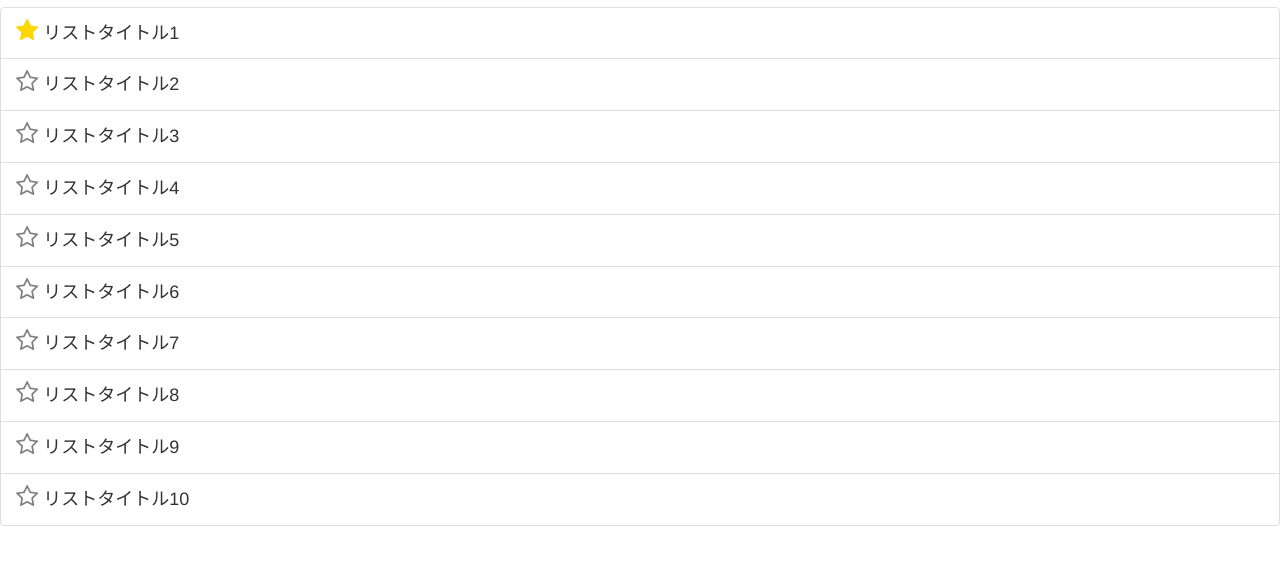
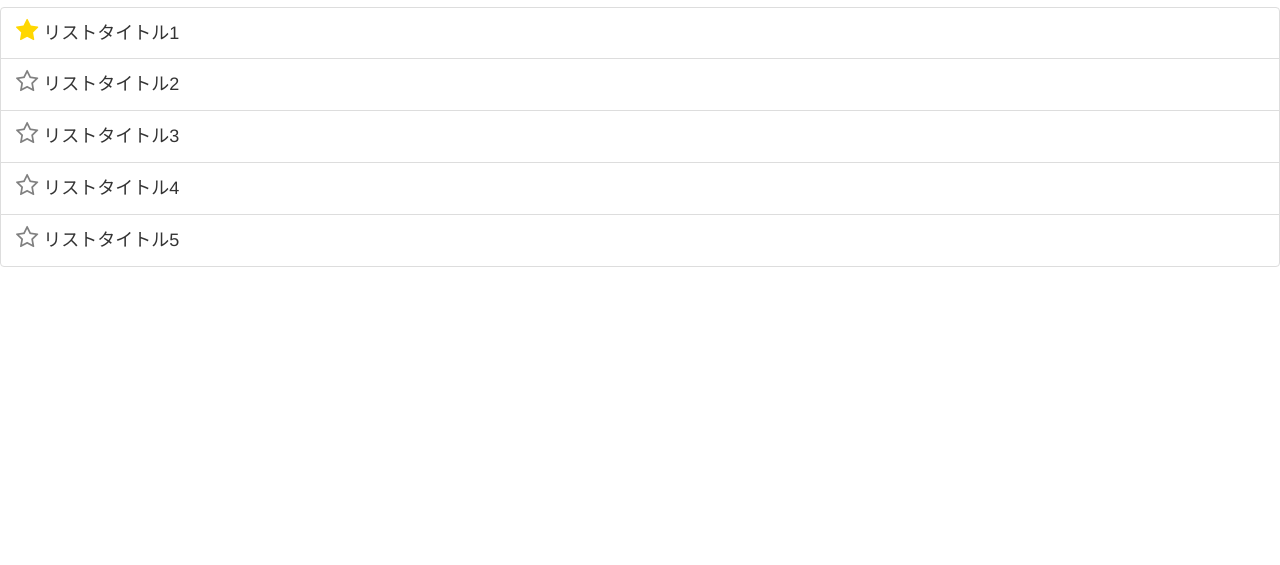
Before and after one commit to nantekkotai/tap-ui-sample, a plain HTML site: page index.html in a window 1280 px wide. Shown: the part 63-628 px from the top of the page. Drawn offline with nearby package versions, Linux system fonts and the light colour scheme.

Commit message:
リストの数を減らす＆不要なlogを削除

```diff
--- a/index.html
+++ b/index.html
@@ -68,21 +68,6 @@ body { -webkit-user-select: none; }
     <li class="list-group-item">
       <h4 class="list-group-item-heading"><i class="star fa fa-star-o"></i> リストタイトル5</h4>
     </li>
-    <li class="list-group-item">
-      <h4 class="list-group-item-heading"><i class="star fa fa-star-o"></i> リストタイトル6</h4>
-    </li>
-    <li class="list-group-item">
-      <h4 class="list-group-item-heading"><i class="star fa fa-star-o"></i> リストタイトル7</h4>
-    </li>
-    <li class="list-group-item">
-      <h4 class="list-group-item-heading"><i class="star fa fa-star-o"></i> リストタイトル8</h4>
-    </li>
-    <li class="list-group-item">
-      <h4 class="list-group-item-heading"><i class="star fa fa-star-o"></i> リストタイトル9</h4>
-    </li>
-    <li class="list-group-item">
-      <h4 class="list-group-item-heading"><i class="star fa fa-star-o"></i> リストタイトル10</h4>
-    </li>
   </ul>
 
 </div>
@@ -96,10 +81,9 @@ body { -webkit-user-select: none; }
 <script type="text/javascript" src="//netdna.bootstrapcdn.com/bootstrap/3.1.1/js/bootstrap.min.js"></script>
 <script src="./dist/output.min.js"></script>
 <script>
-var statusBar;
 $(function(){
 
-  statusBar = (function(){
+  var statusBar = (function(){
     var $statusBar = $('.status-bar'),
         $statusBarBG = $('.status-bar-bg'),
         $num = $('.num'),
--- a/src/requestQue.js
+++ b/src/requestQue.js
@@ -68,7 +68,6 @@ var requestQue = (function(){
     },
 
     next: function () {
-console.log("[NEXT]", this.lock());
       if (this.lock() === true) return;
       this.lock(true);
 
```
Also changed, not shown: dist/output.js (+2 -19 lines), dist/output.min.js (+1 -1 lines), src/Star.js (+2 -18 lines).
